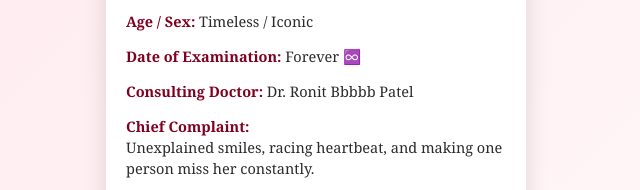
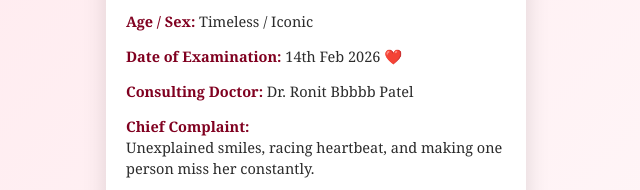
Before and after one commit to RoyalBuster7/Case-file, a plain HTML site: page index.html in a window 1280 px wide. Shown: the part 364-554 px from the top of the page, 324-964 px from the left. Drawn offline with Linux system fonts and the light colour scheme.

Commit message:
Update index.html

```diff
--- a/index.html
+++ b/index.html
@@ -138,7 +138,7 @@ button {
 
 <div class="section"><span class="label">Patient Name:</span> ❤️ Tanvi Mirchi Borole</div>
 <div class="section"><span class="label">Age / Sex:</span> Timeless / Iconic</div>
-<div class="section"><span class="label">Date of Examination:</span> Forever ♾️</div>
+<div class="section"><span class="label">Date of Examination:</span> 14th Feb 2026 ❤️ </div>
 <div class="section"><span class="label">Consulting Doctor:</span> Dr. Ronit Bbbbb Patel</div>
 
 <div class="section">
```
